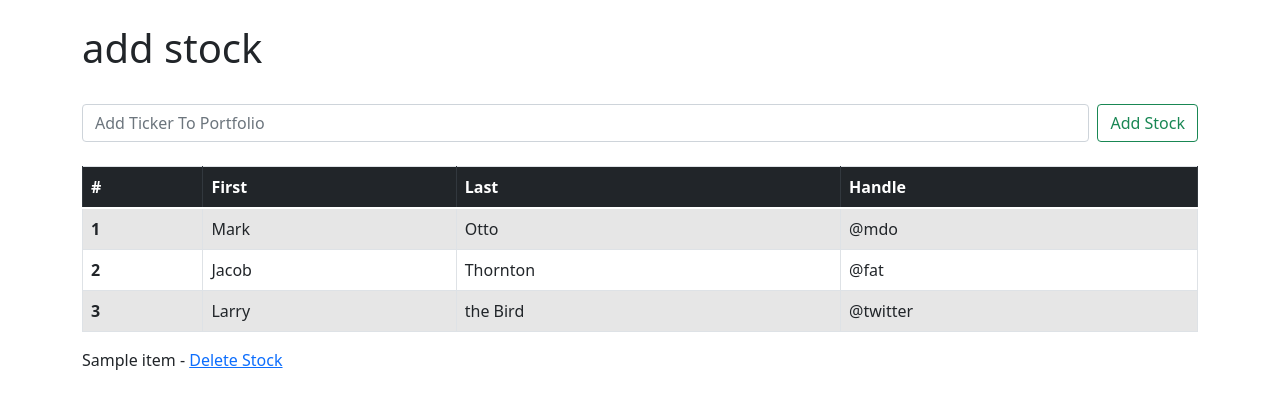
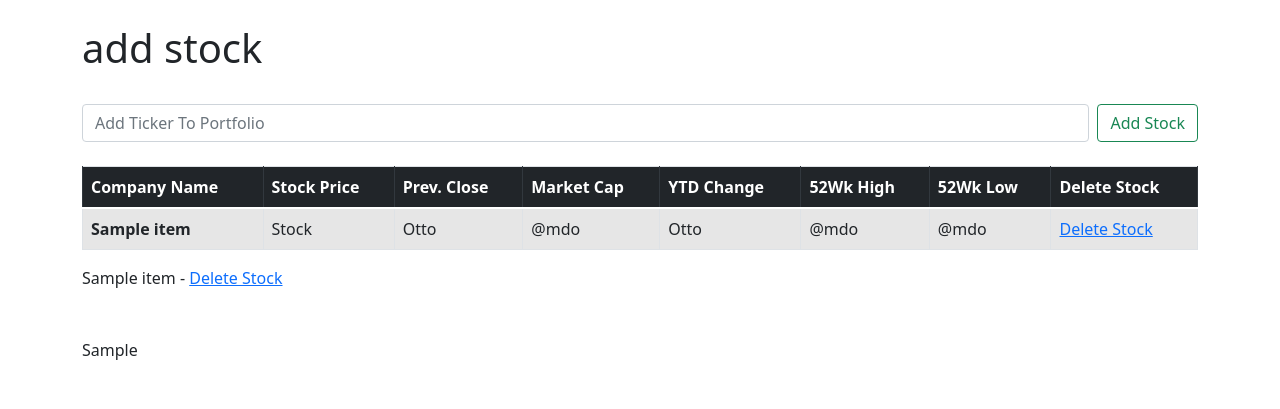
Before and after one commit to shpatjakupi/PythonStocks, a Django app: template quotes/templates/add_stock.html in a window 1280 px wide. Shown: the part 56-465 px from the top of the page. Run offline with Django 3.2, Linux system fonts and the light colour scheme; the template is opened without the code that fills it: most values are stand-ins (such as "Sample title", 1, 10 or a date in 2020); some libraries are stand-ins or nearby versions.

Commit message:
add a stock api fixed

```diff
--- a/quotes/templates/add_stock.html
+++ b/quotes/templates/add_stock.html
@@ -14,31 +14,32 @@
 <table class="table table-striped table-bordered table-hover">
     <thead class="thead-dark">
         <tr>
-            <th scope="col">#</th>
-            <th scope="col">First</th>
-            <th scope="col">Last</th>
-            <th scope="col">Handle</th>
+            <th scope="col">Company Name</th>
+            <th scope="col">Stock Price</th>
+            <th scope="col">Prev. Close</th>
+            <th scope="col">Market Cap</th>
+            <th scope="col">YTD Change</th>
+            <th scope="col">52Wk High</th>
+            <th scope="col">52Wk Low</th>
+            <th scope="col">Delete Stock</th>
         </tr>
     </thead>
     <tbody>
+        {% if ticker %}
+        {% for item in ticker %}
+
         <tr>
-            <th scope="row">1</th>
-            <td>Mark</td>
+            <th scope="row">{{item}}</th>
+            <td>Stock</td>
             <td>Otto</td>
             <td>@mdo</td>
+            <td>Otto</td>
+            <td>@mdo</td>
+            <td>@mdo</td>
+            <td><a href="{% url 'delete' item.id%}">Delete Stock</a></td>
         </tr>
-        <tr>
-            <th scope="row">2</th>
-            <td>Jacob</td>
-            <td>Thornton</td>
-            <td>@fat</td>
-        </tr>
-        <tr>
-            <th scope="row">3</th>
-            <td>Larry</td>
-            <td>the Bird</td>
-            <td>@twitter</td>
-        </tr>
+        {%endfor%}
+        {% endif %}
     </tbody>
 </table>
 
@@ -46,4 +47,12 @@
 {% for item in ticker %}
 {{item}} - <a href="{% url 'delete' item.id%}">Delete Stock</a><br />
 {%endfor%}
+
+<br />
+<br />
+
+{% for list_item in output %}
+{{ list_item }}<br /> <br />
+{%endfor%}
+
 {% endblock %}
```
Also changed, not shown: quotes/views.py (+17 -1 lines), db.sqlite3.
